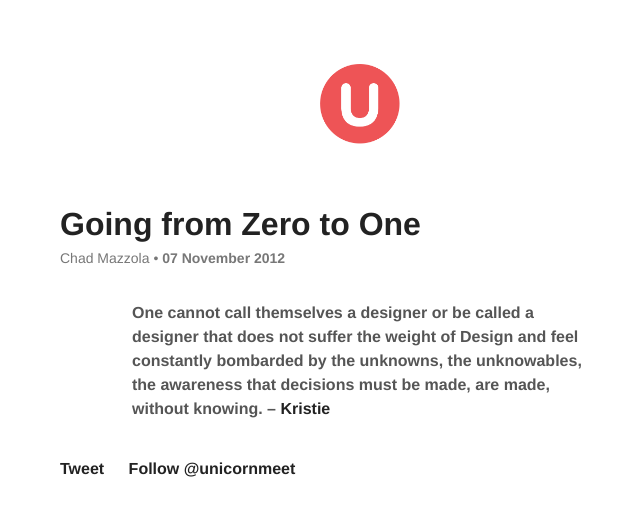
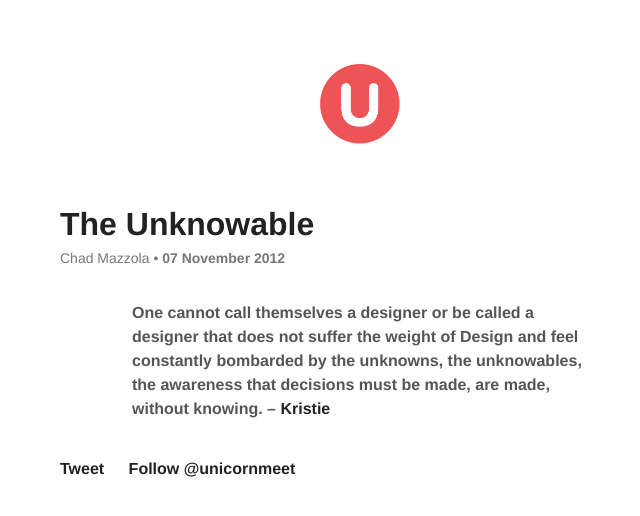
Before and after one commit to ehmorris/unicornmeet, a Jekyll site: the page built from _posts/2012-11-07-the-unknown.md, in a window 1280 px wide. Shown: the top 516 px of the page, without its empty margins (280-920 px from the left). Built offline with Jekyll 4.4.1, drawn with Linux system fonts in a browser that asks for light colours; Markdown is read by kramdown in place of the engine named in the settings; comment, search, counter and statistics services are not loaded.

Commit message:
Updated _posts/2012-11-07-the-unknown.md

```diff
--- a/_posts/2012-11-07-the-unknown.md
+++ b/_posts/2012-11-07-the-unknown.md
@@ -1,7 +1,7 @@
 ---
 layout: post
 type: post
-title: Going from Zero to One
+title: The Unknowable
 author: Chad Mazzola
 published: true
 ---
```
